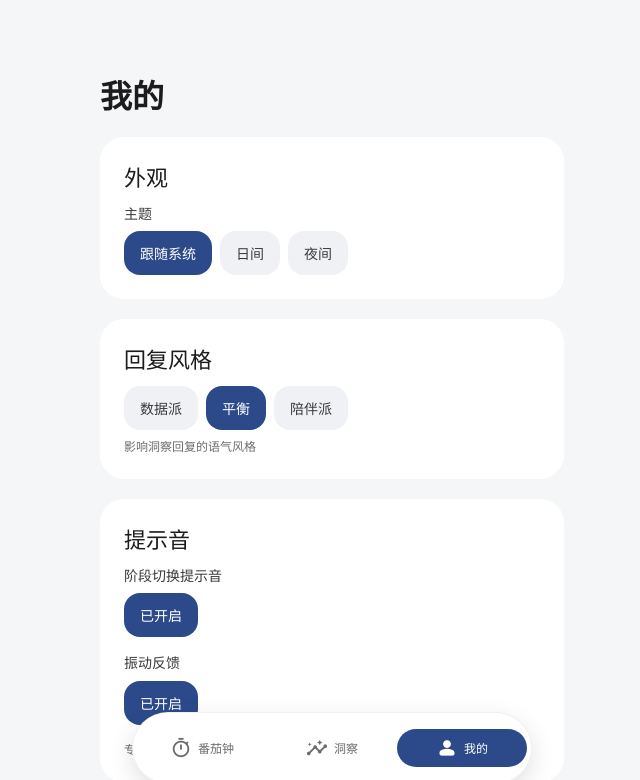
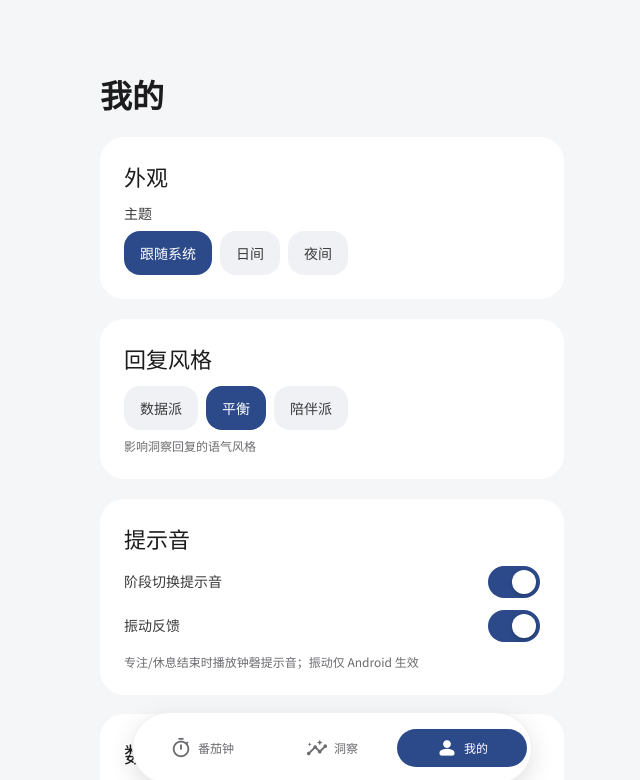
Before and after one commit to MeOwOFlow/Zept-MVP, a React (Vite) app: page /settings in a window 1280 px wide. Shown: the top 780 px of the page, without its empty margins (308-948 px from the left). Built offline with nearby package versions, Linux system fonts and the light colour scheme; a web font is replaced by a local one.

Commit message:
feat(ui): 专注时长无级调节 + 设置项 toggle switch
专注时长步进从 5 改为 1，支持任意 1-180 分钟

新增 Switch 组件，提示音/振动开关改为滑动开关样式

适配 Settings 和 Session 测试

209 测试全过 / tsc 零错误 / build 成功

```diff
--- /dev/null
+++ b/src/components/Switch.tsx
@@ -0,0 +1,21 @@
+import type { ButtonHTMLAttributes } from 'react';
+
+export interface SwitchProps extends ButtonHTMLAttributes<HTMLButtonElement> {
+  checked: boolean;
+  onCheckedChange: (checked: boolean) => void;
+}
+
+export function Switch({ checked, onCheckedChange, className, ...rest }: SwitchProps) {
+  return (
+    <button
+      type="button"
+      role="switch"
+      aria-checked={checked}
+      className={['zept-switch', checked ? 'zept-switch--checked' : '', className].filter(Boolean).join(' ')}
+      onClick={() => onCheckedChange(!checked)}
+      {...rest}
+    >
+      <span className="zept-switch__thumb" />
+    </button>
+  );
+}
--- a/src/pages/Session.tsx
+++ b/src/pages/Session.tsx
@@ -39,13 +39,11 @@ interface DraftConfig {
 // Circular Trio — 圆环内嵌三 stepper 的常量
 const TRIO_RING_R = 140;
 const TRIO_CIRCUMFERENCE = 2 * Math.PI * TRIO_RING_R;
-const FOCUS_STEP = 5;
 
 type TrioKey = 'work' | 'break' | 'rounds';
 
-function clampFocus(v: number): number {
-  const rounded = Math.round(v / FOCUS_STEP) * FOCUS_STEP;
-  return Math.max(WORK_MIN, Math.min(WORK_MAX, rounded));
+function clampDuration(v: number): number {
+  return Math.max(WORK_MIN, Math.min(WORK_MAX, v));
 }
 
 export default function Session() {
@@ -99,7 +97,7 @@ export default function Session() {
   const adjustTrio = (key: TrioKey, dir: 1 | -1) => {
     if (key === 'work') {
       const cur = draft.workDurationMin ?? 25;
-      updateDraft({ workDurationMin: clampFocus(cur + dir * FOCUS_STEP) });
+      updateDraft({ workDurationMin: clampDuration(cur + dir) });
     } else if (key === 'break') {
       const cur = draft.shortBreakMin ?? 5;
       updateDraft({ shortBreakMin: Math.max(BREAK_MIN, Math.min(BREAK_MAX, cur + dir)) });
@@ -126,7 +124,7 @@ export default function Session() {
       return;
     }
     if (key === 'work') {
-      updateDraft({ workDurationMin: clampFocus(parsed) });
+      updateDraft({ workDurationMin: clampDuration(parsed) });
     } else if (key === 'break') {
       updateDraft({ shortBreakMin: Math.max(BREAK_MIN, Math.min(BREAK_MAX, parsed)) });
     } else {
--- a/src/pages/Settings.tsx
+++ b/src/pages/Settings.tsx
@@ -5,6 +5,7 @@ import { useUserStore } from '../stores/userStore';
 import { type ThemeMode, type ReplyStyle } from '../types/user';
 import { Card } from '../components/Card';
 import { Button } from '../components/Button';
+import { Switch } from '../components/Switch';
 import '../styles/settings.css';
 
 const THEME_OPTIONS: Array<{ value: ThemeMode; label: string }> = [
@@ -95,25 +96,21 @@ export default function Settings() {
 
       <Card delay={160}>
         <h2 className="zept-settings__section">提示音</h2>
-        <div className="zept-settings__field">
+        <div className="zept-settings__field zept-settings__field--switch">
           <label className="zept-settings__field-label">阶段切换提示音</label>
-          <button
-            type="button"
-            className={`zept-chip ${(profile?.soundEnabled ?? true) ? 'zept-chip--active' : ''}`}
-            onClick={() => setSoundEnabled(!(profile?.soundEnabled ?? true))}
-          >
-            {profile?.soundEnabled ?? true ? '已开启' : '已关闭'}
-          </button>
+          <Switch
+            checked={profile?.soundEnabled ?? true}
+            onCheckedChange={setSoundEnabled}
+            aria-label="阶段切换提示音"
+          />
         </div>
-        <div className="zept-settings__field">
+        <div className="zept-settings__field zept-settings__field--switch">
           <label className="zept-settings__field-label">振动反馈</label>
-          <button
-            type="button"
-            className={`zept-chip ${(profile?.vibrationEnabled ?? true) ? 'zept-chip--active' : ''}`}
-            onClick={() => setVibrationEnabled(!(profile?.vibrationEnabled ?? true))}
-          >
-            {profile?.vibrationEnabled ?? true ? '已开启' : '已关闭'}
-          </button>
+          <Switch
+            checked={profile?.vibrationEnabled ?? true}
+            onCheckedChange={setVibrationEnabled}
+            aria-label="振动反馈"
+          />
         </div>
         <p className="zept-settings__field-hint">专注/休息结束时播放钟磬提示音；振动仅 Android 生效</p>
       </Card>
--- a/src/styles/global.css
+++ b/src/styles/global.css
@@ -290,3 +290,41 @@ img {
   background-color: var(--primary);
   color: var(--on-primary);
 }
+
+.zept-switch {
+  position: relative;
+  width: 52px;
+  height: 32px;
+  border-radius: 9999px;
+  background-color: var(--surface-3);
+  transition: background-color var(--duration-short) var(--easing-standard);
+  flex-shrink: 0;
+}
+
+.zept-switch--checked {
+  background-color: var(--primary);
+}
+
+.zept-switch__thumb {
+  position: absolute;
+  top: 4px;
+  left: 4px;
+  width: 24px;
+  height: 24px;
+  border-radius: 50%;
+  background-color: var(--on-primary);
+  box-shadow: 0 2px 4px rgba(0, 0, 0, 0.2);
+  transition: transform var(--duration-short) var(--easing-standard);
+}
+
+.zept-switch--checked .zept-switch__thumb {
+  transform: translateX(20px);
+}
+
+.zept-switch:active .zept-switch__thumb {
+  width: 28px;
+}
+
+.zept-switch--checked:active .zept-switch__thumb {
+  transform: translateX(16px);
+}
--- a/src/styles/session.css
+++ b/src/styles/session.css
@@ -334,9 +334,7 @@
   color: var(--primary);
 }
 .zept-trio-station.focus-station .zept-trio-value {
-  min-width: calc(var(--trio-ring-size) * 0.193);
-  width: calc(var(--trio-ring-size) * 0.193);
-  font-size: calc(var(--trio-ring-size) * 0.1);
+  color: var(--primary);
 }
 
 /* 数值框内 input */
--- a/src/styles/settings.css
+++ b/src/styles/settings.css
@@ -53,6 +53,16 @@
   margin-bottom: var(--space-4);
 }
 .zept-settings__field:last-child {
+  margin-bottom: 0;
+}
+.zept-settings__field--switch {
+  display: flex;
+  align-items: center;
+  justify-content: space-between;
+  gap: var(--space-3);
+  margin-bottom: var(--space-3);
+}
+.zept-settings__field--switch .zept-settings__field-label {
   margin-bottom: 0;
 }
 .zept-settings__field-label {
```
Also changed, not shown: 2 other files (tests, documents, lock files or other folders).
